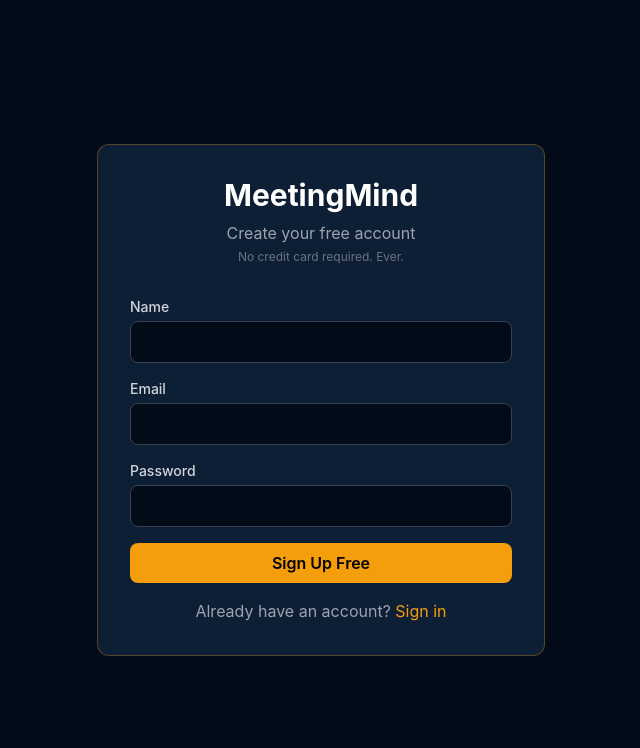
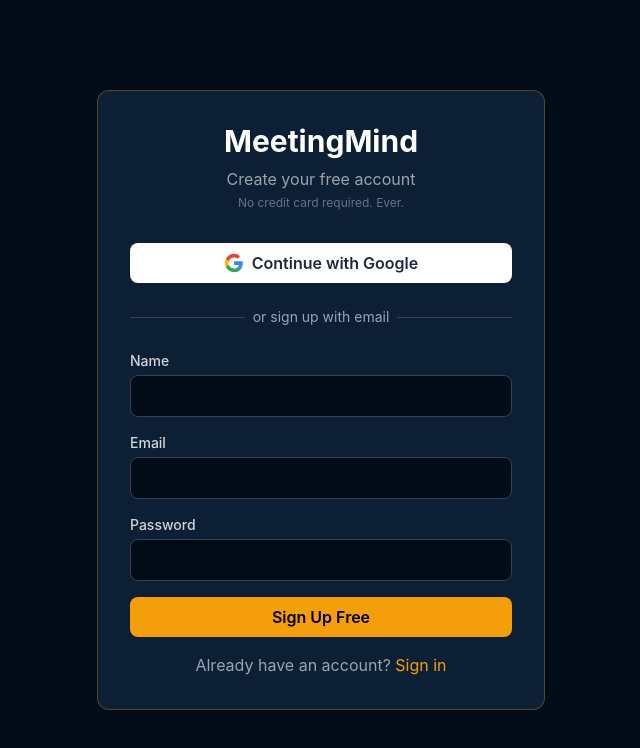
Before and after one commit to intellica-ai-llc/meetingmind-v3, a React (Vite) app in the folder frontend/: page /register in a window 1280 px wide. Shown: the top 748 px of the page, without its empty margins (319-959 px from the left). Built offline with nearby package versions, Linux system fonts and the light colour scheme; no server answers.

Commit message:
auth: add Google OAuth, remove FB/IG for now

```diff
--- a/frontend/src/contexts/AuthContext.tsx
+++ b/frontend/src/contexts/AuthContext.tsx
@@ -8,6 +8,7 @@
   loading: boolean
   signUp: (email: string, password: string, name: string) => Promise<void>
   signIn: (email: string, password: string) => Promise<void>
+  signInWithGoogle: () => Promise<void>
   signOut: () => Promise<void>
 }
 
@@ -48,13 +49,23 @@
     if (error) throw error
   }
 
+  const signInWithGoogle = async () => {
+    const { error } = await supabase.auth.signInWithOAuth({
+      provider: 'google',
+      options: {
+        redirectTo: 'https://meetingmind-v3.pages.dev/dashboard'
+      }
+    })
+    if (error) throw error
+  }
+
   const signOut = async () => {
     const { error } = await supabase.auth.signOut()
     if (error) throw error
   }
 
   return (
-    <AuthContext.Provider value={{ user, session, loading, signUp, signIn, signOut }}>
+    <AuthContext.Provider value={{ user, session, loading, signUp, signIn, signInWithGoogle, signOut }}>
       {children}
     </AuthContext.Provider>
   )
--- a/frontend/src/features/auth/Login.tsx
+++ b/frontend/src/features/auth/Login.tsx
@@ -7,7 +7,7 @@
   const [password, setPassword] = useState('')
   const [error, setError] = useState('')
   const [loading, setLoading] = useState(false)
-  const { signIn } = useAuth()
+  const { signIn, signInWithGoogle } = useAuth()
   const navigate = useNavigate()
 
   const handleSubmit = async (e: React.FormEvent) => {
@@ -27,14 +27,59 @@
   return (
     <div className="min-h-screen bg-meetingmind-bg flex items-center justify-center p-4">
       <div className="bg-meetingmind-card rounded-xl p-8 w-full max-w-md border border-meetingmind-gold/30">
-        <div className="text-center mb-8"><h1 className="text-3xl font-bold text-white mb-2">MeetingMind</h1><p className="text-gray-400">Sign in to your account</p></div>
-        {error && <div className="bg-red-500/10 border border-red-500 rounded-lg p-3 mb-4"><p className="text-red-500 text-sm">{error}</p></div>}
+        <div className="text-center mb-8">
+          <h1 className="text-3xl font-bold text-white mb-2">MeetingMind</h1>
+          <p className="text-gray-400">Sign in to your account</p>
+        </div>
+
+        {error && (
+          <div className="bg-red-500/10 border border-red-500 rounded-lg p-3 mb-4">
+            <p className="text-red-500 text-sm">{error}</p>
+          </div>
+        )}
+
+        {/* Google login button */}
+        <button
+          onClick={() => signInWithGoogle()}
+          className="w-full py-2 px-4 bg-white text-gray-800 font-semibold rounded-lg hover:bg-gray-100 transition flex items-center justify-center gap-2 mb-6"
+        >
+          <svg className="w-5 h-5" viewBox="0 0 24 24">
+            <path fill="#4285F4" d="M22.56 12.25c0-.78-.07-1.53-.2-2.25H12v4.26h5.92a5.06 5.06 0 0 1-2.2 3.32v2.77h3.57c2.08-1.92 3.28-4.74 3.28-8.1z"/>
+            <path fill="#34A853" d="M12 23c2.97 0 5.46-.98 7.28-2.66l-3.57-2.77c-.98.66-2.23 1.06-3.71 1.06-2.86 0-5.29-1.93-6.16-4.53H2.18v2.84C3.99 20.53 7.7 23 12 23z"/>
+            <path fill="#FBBC05" d="M5.84 14.09c-.22-.66-.35-1.36-.35-2.09s.13-1.43.35-2.09V7.07H2.18C1.43 8.55 1 10.22 1 12s.43 3.45 1.18 4.93l2.85-2.22.81-.62z"/>
+            <path fill="#EA4335" d="M12 5.38c1.62 0 3.06.56 4.21 1.64l3.15-3.15C17.45 2.09 14.97 1 12 1 7.7 1 3.99 3.47 2.18 7.07l3.66 2.84c.87-2.6 3.3-4.53 6.16-4.53z"/>
+          </svg>
+          Continue with Google
+        </button>
+
+        {/* Divider */}
+        <div className="relative mb-6">
+          <div className="absolute inset-0 flex items-center">
+            <div className="w-full border-t border-gray-700"></div>
+          </div>
+          <div className="relative flex justify-center text-sm">
+            <span className="px-2 bg-meetingmind-card text-gray-400">or continue with email</span>
+          </div>
+        </div>
+
+        {/* Email/password form */}
         <form onSubmit={handleSubmit} className="space-y-4">
-          <div><label className="block text-sm font-medium text-gray-300 mb-1">Email</label><input type="email" value={email} onChange={(e) => setEmail(e.target.value)} className="w-full px-4 py-2 bg-meetingmind-bg border border-gray-700 rounded-lg text-white focus:outline-none focus:border-meetingmind-gold" required /></div>
-          <div><label className="block text-sm font-medium text-gray-300 mb-1">Password</label><input type="password" value={password} onChange={(e) => setPassword(e.target.value)} className="w-full px-4 py-2 bg-meetingmind-bg border border-gray-700 rounded-lg text-white focus:outline-none focus:border-meetingmind-gold" required /></div>
-          <button type="submit" disabled={loading} className="w-full py-2 bg-meetingmind-gold text-black font-semibold rounded-lg hover:bg-yellow-600 transition disabled:opacity-50">{loading ? 'Signing in...' : 'Sign In'}</button>
+          <div>
+            <label className="block text-sm font-medium text-gray-300 mb-1">Email</label>
+            <input type="email" value={email} onChange={(e) => setEmail(e.target.value)} className="w-full px-4 py-2 bg-meetingmind-bg border border-gray-700 rounded-lg text-white focus:outline-none focus:border-meetingmind-gold" required />
+          </div>
+          <div>
+            <label className="block text-sm font-medium text-gray-300 mb-1">Password</label>
+            <input type="password" value={password} onChange={(e) => setPassword(e.target.value)} className="w-full px-4 py-2 bg-meetingmind-bg border border-gray-700 rounded-lg text-white focus:outline-none focus:border-meetingmind-gold" required />
+          </div>
+          <button type="submit" disabled={loading} className="w-full py-2 bg-meetingmind-gold text-black font-semibold rounded-lg hover:bg-yellow-600 transition disabled:opacity-50">
+            {loading ? 'Signing in...' : 'Sign In'}
+          </button>
         </form>
-        <p className="text-center text-gray-400 mt-4">Don't have an account? <Link to="/register" className="text-meetingmind-gold hover:underline">Sign up</Link></p>
+
+        <p className="text-center text-gray-400 mt-4">
+          Don't have an account? <Link to="/register" className="text-meetingmind-gold hover:underline">Sign up</Link>
+        </p>
       </div>
     </div>
   )
--- a/frontend/src/features/auth/Register.tsx
+++ b/frontend/src/features/auth/Register.tsx
@@ -8,7 +8,7 @@
   const [name, setName] = useState('')
   const [error, setError] = useState('')
   const [loading, setLoading] = useState(false)
-  const { signUp } = useAuth()
+  const { signUp, signInWithGoogle } = useAuth()
   const navigate = useNavigate()
 
   const handleSubmit = async (e: React.FormEvent) => {
@@ -28,15 +28,64 @@
   return (
     <div className="min-h-screen bg-meetingmind-bg flex items-center justify-center p-4">
       <div className="bg-meetingmind-card rounded-xl p-8 w-full max-w-md border border-meetingmind-gold/30">
-        <div className="text-center mb-8"><h1 className="text-3xl font-bold text-white mb-2">MeetingMind</h1><p className="text-gray-400">Create your free account</p><p className="text-xs text-gray-500 mt-1">No credit card required. Ever.</p></div>
-        {error && <div className="bg-red-500/10 border border-red-500 rounded-lg p-3 mb-4"><p className="text-red-500 text-sm">{error}</p></div>}
+        <div className="text-center mb-8">
+          <h1 className="text-3xl font-bold text-white mb-2">MeetingMind</h1>
+          <p className="text-gray-400">Create your free account</p>
+          <p className="text-xs text-gray-500 mt-1">No credit card required. Ever.</p>
+        </div>
+
+        {error && (
+          <div className="bg-red-500/10 border border-red-500 rounded-lg p-3 mb-4">
+            <p className="text-red-500 text-sm">{error}</p>
+          </div>
+        )}
+
+        {/* Google signup button */}
+        <button
+          onClick={() => signInWithGoogle()}
+          className="w-full py-2 px-4 bg-white text-gray-800 font-semibold rounded-lg hover:bg-gray-100 transition flex items-center justify-center gap-2 mb-6"
+        >
+          <svg className="w-5 h-5" viewBox="0 0 24 24">
+            <path fill="#4285F4" d="M22.56 12.25c0-.78-.07-1.53-.2-2.25H12v4.26h5.92a5.06 5.06 0 0 1-2.2 3.32v2.77h3.57c2.08-1.92 3.28-4.74 3.28-8.1z"/>
+            <path fill="#34A853" d="M12 23c2.97 0 5.46-.98 7.28-2.66l-3.57-2.77c-.98.66-2.23 1.06-3.71 1.06-2.86 0-5.29-1.93-6.16-4.53H2.18v2.84C3.99 20.53 7.7 23 12 23z"/>
+            <path fill="#FBBC05" d="M5.84 14.09c-.22-.66-.35-1.36-.35-2.09s.13-1.43.35-2.09V7.07H2.18C1.43 8.55 1 10.22 1 12s.43 3.45 1.18 4.93l2.85-2.22.81-.62z"/>
+            <path fill="#EA4335" d="M12 5.38c1.62 0 3.06.56 4.21 1.64l3.15-3.15C17.45 2.09 14.97 1 12 1 7.7 1 3.99 3.47 2.18 7.07l3.66 2.84c.87-2.6 3.3-4.53 6.16-4.53z"/>
+          </svg>
+          Continue with Google
+        </button>
+
+        {/* Divider */}
+        <div className="relative mb-6">
+          <div className="absolute inset-0 flex items-center">
+            <div className="w-full border-t border-gray-700"></div>
+          </div>
+          <div className="relative flex justify-center text-sm">
+            <span className="px-2 bg-meetingmind-card text-gray-400">or sign up with email</span>
+          </div>
+        </div>
+
+        {/* Email/password registration form */}
         <form onSubmit={handleSubmit} className="space-y-4">
-          <div><label className="block text-sm font-medium text-gray-300 mb-1">Name</label><input type="text" value={name} onChange={(e) => setName(e.target.value)} className="w-full px-4 py-2 bg-meetingmind-bg border border-gray-700 rounded-lg text-white focus:outline-none focus:border-meetingmind-gold" required /></div>
-          <div><label className="block text-sm font-medium text-gray-300 mb-1">Email</label><input type="email" value={email} onChange={(e) => setEmail(e.target.value)} className="w-full px-4 py-2 bg-meetingmind-bg border border-gray-700 rounded-lg text-white focus:outline-none focus:border-meetingmind-gold" required /></div>
-          <div><label className="block text-sm font-medium text-gray-300 mb-1">Password</label><input type="password" value={password} onChange={(e) => setPassword(e.target.value)} className="w-full px-4 py-2 bg-meetingmind-bg border border-gray-700 rounded-lg text-white focus:outline-none focus:border-meetingmind-gold" required /></div>
-          <button type="submit" disabled={loading} className="w-full py-2 bg-meetingmind-gold text-black font-semibold rounded-lg hover:bg-yellow-600 transition disabled:opacity-50">{loading ? 'Creating account...' : 'Sign Up Free'}</button>
+          <div>
+            <label className="block text-sm font-medium text-gray-300 mb-1">Name</label>
+            <input type="text" value={name} onChange={(e) => setName(e.target.value)} className="w-full px-4 py-2 bg-meetingmind-bg border border-gray-700 rounded-lg text-white focus:outline-none focus:border-meetingmind-gold" required />
+          </div>
+          <div>
+            <label className="block text-sm font-medium text-gray-300 mb-1">Email</label>
+            <input type="email" value={email} onChange={(e) => setEmail(e.target.value)} className="w-full px-4 py-2 bg-meetingmind-bg border border-gray-700 rounded-lg text-white focus:outline-none focus:border-meetingmind-gold" required />
+          </div>
+          <div>
+            <label className="block text-sm font-medium text-gray-300 mb-1">Password</label>
+            <input type="password" value={password} onChange={(e) => setPassword(e.target.value)} className="w-full px-4 py-2 bg-meetingmind-bg border border-gray-700 rounded-lg text-white focus:outline-none focus:border-meetingmind-gold" required />
+          </div>
+          <button type="submit" disabled={loading} className="w-full py-2 bg-meetingmind-gold text-black font-semibold rounded-lg hover:bg-yellow-600 transition disabled:opacity-50">
+            {loading ? 'Creating account...' : 'Sign Up Free'}
+          </button>
         </form>
-        <p className="text-center text-gray-400 mt-4">Already have an account? <Link to="/login" className="text-meetingmind-gold hover:underline">Sign in</Link></p>
+
+        <p className="text-center text-gray-400 mt-4">
+          Already have an account? <Link to="/login" className="text-meetingmind-gold hover:underline">Sign in</Link>
+        </p>
       </div>
     </div>
   )
```
Also changed, not shown: 2 other files (tests, documents, lock files or other folders).
